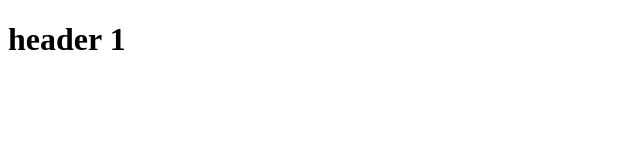
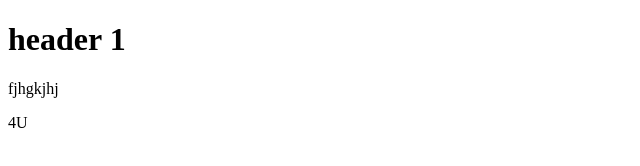
Before and after one commit to musaabdulsalam294/exchange-git, a plain HTML site: page index.html in a window 1280 px wide. Shown: the whole page, without its empty margins (0-640 px from the left). Drawn offline with Linux system fonts and the light colour scheme.

Commit message:
updated index

```diff
--- a/index.html
+++ b/index.html
@@ -7,5 +7,7 @@
 </head>
 <body>
     <h1>header 1</h1>
+    <p>fjhgkjhj</p>
+    <p>4U</p>
 </body>
 </html>
```
